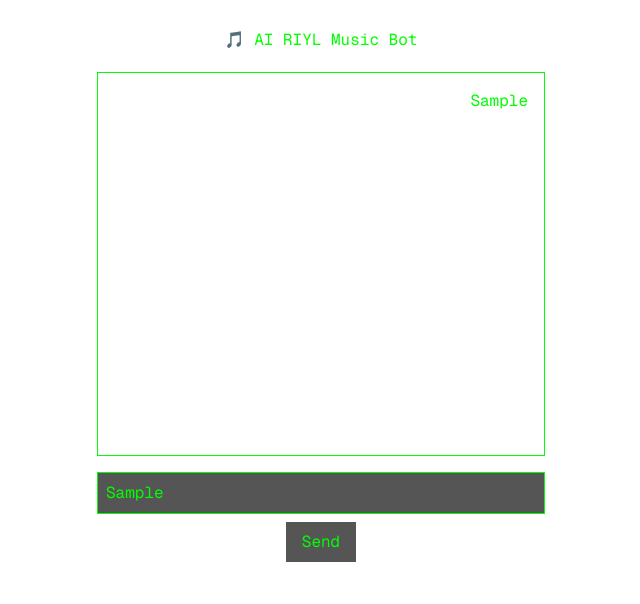
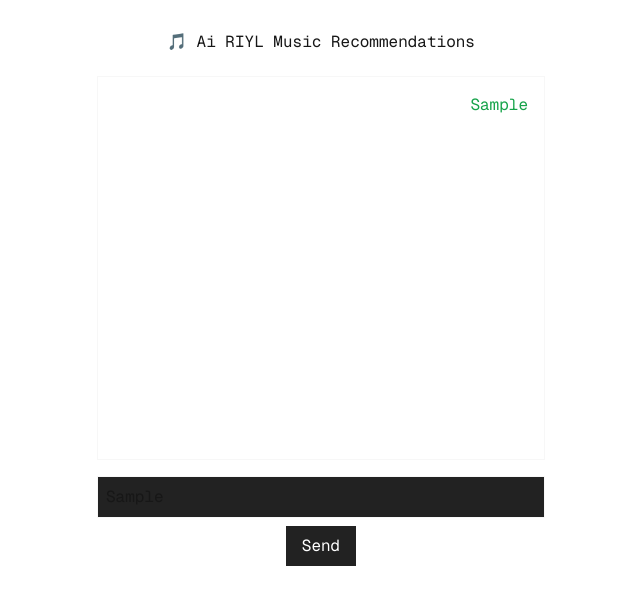
Before and after one commit to ARdevXYZ/ai-riyl-music-chatbot, a Next.js app: page / in a window 1280 px wide. Both pictures are taken after typing "Sample" into the empty fields and a click on the button "Send". Shown: the top 604 px of the page, without its empty margins (319-959 px from the left). Built offline with nearby package versions, Linux system fonts and the light colour scheme; no server answers.

Commit message:
Chat text formatting

```diff
--- a/app/globals.css
+++ b/app/globals.css
@@ -5,18 +5,22 @@
 :root {
   --background: transparent;
   --foreground: #171717;
-  --ar: #00FF00;
+  --ar: #f7f7f7;
+}
+
+::selection {
+  background: #00FF00;
+  color: #000000;
 }
 
 * {
   border-color: var(--ar) !important;
-  color: var(--ar) !important;
 }
 
 @media (prefers-color-scheme: dark) {
   :root {
     --background: #0a0a0a;
-    --foreground: #00FF00;
+    --foreground: #FFF;
   }
 }
 
@@ -31,6 +35,12 @@ body {
   font-weight: normal !important;
 }
 
+ol, ul, menu {
+  list-style: auto;
+  margin-left: 2rem;
+  padding: 0rem;
+}
+
 button, input, optgroup, select, textarea {
   font-family: inherit;
   font-feature-settings: inherit;
@@ -43,6 +53,6 @@ button, input, optgroup, select, textarea {
   margin: 0;
   padding: 0;
   background: transparent;
-  background: #555555 !important;
-  color: var(--ar) !important;
+  background: #222222 !important;
+  /* color: var(--ar) !important; */
 }
--- a/app/page.tsx
+++ b/app/page.tsx
@@ -1,5 +1,6 @@
 "use client";
 import { useState } from "react";
+import ReactMarkdown from "react-markdown";
 
 interface Message {
   sender: "user" | "bot";
@@ -39,12 +40,21 @@ export default function Home() {
 
   return (
     <div className="flex flex-col items-center p-6">
-      <h1 className="text-2xl font-bold mb-4 app-title">🎵 AI RIYL Music Bot </h1>
+      <h1 className="text-3xl font-bold mb-4 app-title">
+        🎵 Ai RIYL Music Recommendations
+      </h1>
       <div className="w-full max-w-md border p-4 h-96 overflow-y-auto mb-4">
         {messages.map((msg, index) => (
-          <p key={index} className={msg.sender === "user" ? "text-right text-blue-600" : "text-left text-gray-800"}>
-            {msg.text}
-          </p>
+          <div
+            key={index}
+            className={msg.sender === "user" ? "text-right text-green-600" : "text-left text-gray-100"}
+          >
+            {msg.sender === "bot" ? (
+              <ReactMarkdown>{msg.text}</ReactMarkdown>
+            ) : (
+              <p>{msg.text}</p>
+            )}
+          </div>
         ))}
       </div>
       <input
--- a/pages/api/chat.tsx
+++ b/pages/api/chat.tsx
@@ -2,7 +2,7 @@ import type { NextApiRequest, NextApiResponse } from "next";
 import { OpenAI } from "openai";
 
 const openai = new OpenAI({
-  apiKey: process.env.OPENAI_API_KEY || "", // Ensure the API key is set in your .env file
+  apiKey: process.env.OPENAI_API_KEY || "",
 });
 
 interface ChatResponse {
```
Also changed, not shown: package.json (+7 -5 lines), 1 other file (tests, documents, lock files or other folders).
